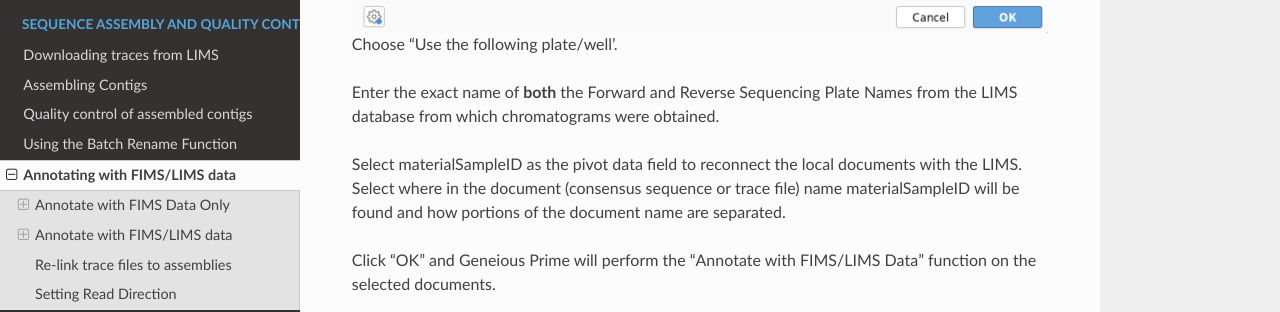
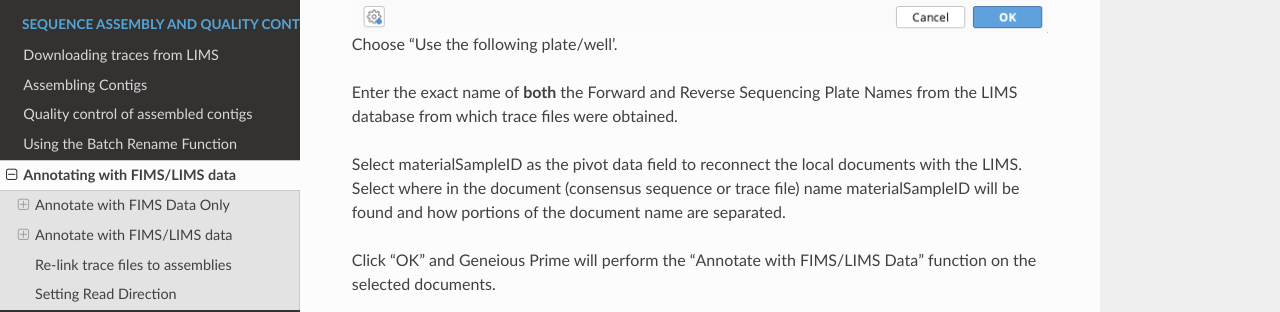
Before and after one commit to SIBarcodeNetwork/ReadtheDocsMaster, a Sphinx documentation site: the page built from Docs/annotating_fims_lims.rst, in a window 1280 px wide and 900 px high, scrolled down 6277 px. Shown: the part 175-487 px from the top of the window. Built offline with Sphinx 7.4.7 and the Read the Docs theme 2.0.0, drawn with Linux system fonts in a browser that asks for light colours.

Commit message:
Update annotating_fims_lims.rst

```diff
--- a/Docs/annotating_fims_lims.rst
+++ b/Docs/annotating_fims_lims.rst
@@ -158,7 +158,7 @@ Once documents to be annotated have materialSampleID in their name, navigate bac
 
 Choose “Use the following plate/well’.
 
-Enter the exact name of **both** the Forward and Reverse Sequencing Plate Names from the LIMS database from which chromatograms were obtained.
+Enter the exact name of **both** the Forward and Reverse Sequencing Plate Names from the LIMS database from which trace files were obtained.
 
 Select materialSampleID as the pivot data field to reconnect the local documents with the LIMS. Select where in the document (consensus sequence or trace file) name materialSampleID will be found and how portions of the document name are separated.
 
```
